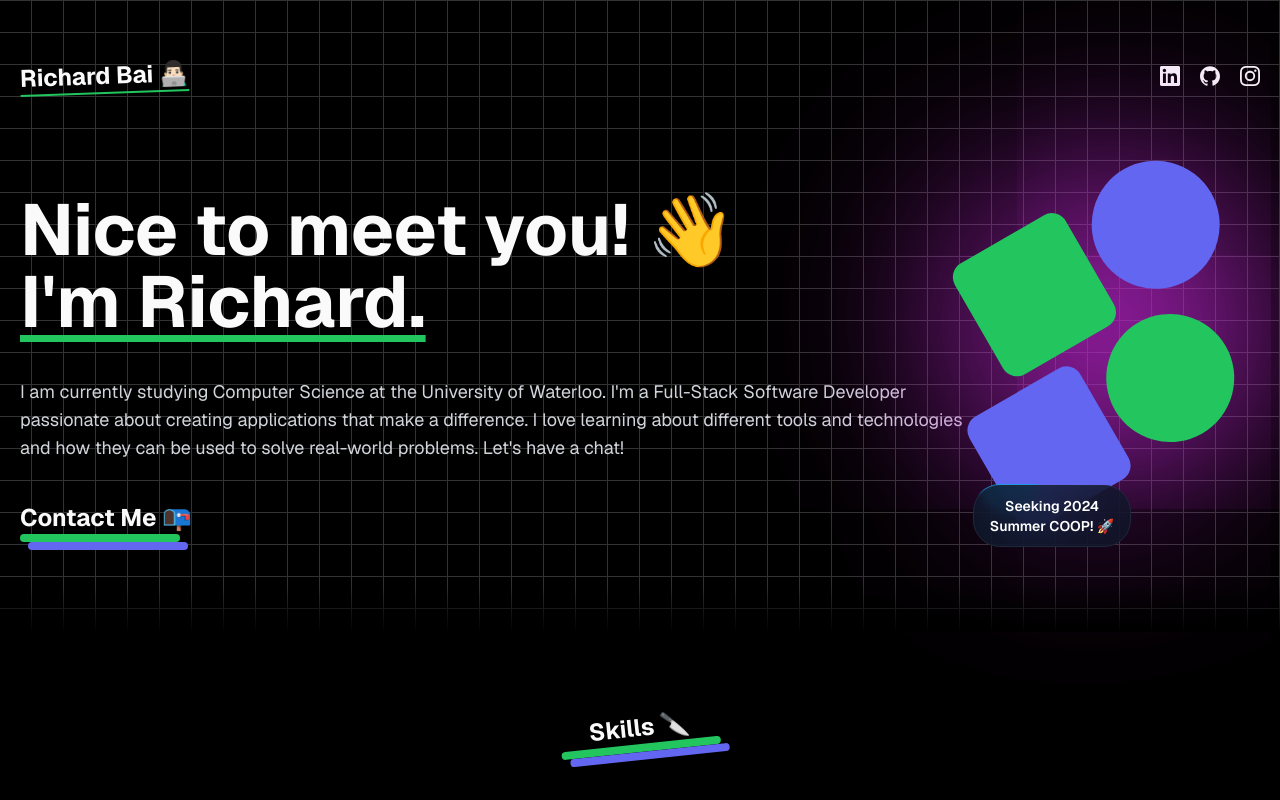
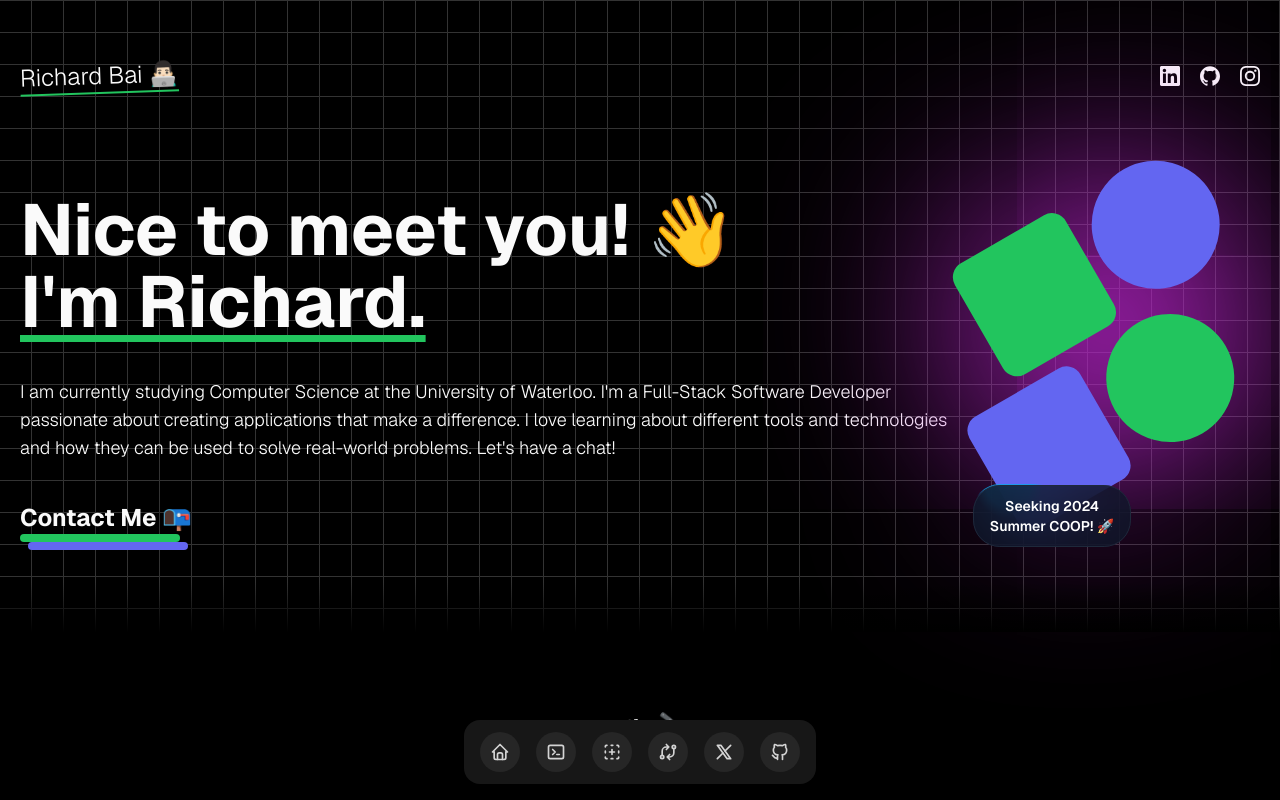
Before and after one commit to richieb21/personal-portfolio, a Next.js app: page / in a window 1280 px wide. Shown: the top 800 px of the page. Built offline with nearby package versions, Linux system fonts and the light colour scheme.

Commit message:
Added Floating Dock & Resume

```diff
--- a/app/(home)/components/HeroSection.tsx
+++ b/app/(home)/components/HeroSection.tsx
@@ -1,67 +1,77 @@
-"use client"
+"use client";
 
-import { MovingBorderBtn } from '@/components/ui/moving-border'
-import Link from 'next/link'
-import React, { useState } from 'react'
-import Title from './Title';
+import { MovingBorderBtn } from "@/components/ui/moving-border";
+import Link from "next/link";
+import React, { useState } from "react";
+import Title from "./Title";
 
 export default function HeroSection() {
-
-    const [buttonText, setButtonText] = useState('Seeking 2024 Summer COOP! 🚀');
+  const [buttonText, setButtonText] = useState("Seeking 2024 Summer COOP! 🚀");
   const [isFading, setIsFading] = useState(false);
 
   const handleChangeText = () => {
     setIsFading(true);
     setTimeout(() => {
-            setButtonText(prevButtonText =>
-                prevButtonText === 'Seeking 2024 Summer COOP! 🚀' ? 'Take a look at my resume!' : 'Seeking 2024 Summer COOP! 🚀'
+      setButtonText((prevButtonText) =>
+        prevButtonText === "Seeking 2024 Summer COOP! 🚀"
+          ? "Take a look at my resume!"
+          : "Seeking 2024 Summer COOP! 🚀"
       );
       setIsFading(false);
     }, 250);
   };
 
   const handlePDF = () => {
-        window.open('https://www.dropbox.com/scl/fi/pzwno3tjjx47mmuqqw9wq/Richard_Bai_Resume_AI_External.pdf?rlkey=3lqobba4k1ey0w05t9cme5odq&dl=0', '_blank');
-    }
+    window.open("/resume.pdf", "_blank");
+  };
 
   return (
-        <div className='min-h-[60vh] flex flex-col-reverse gap-14 lg:gap-0 lg:flex-row items-center justify-between'>
-            <div className='space-y-10 text-center lg:text-left'>
-                <h1 className='text-4xl lg:text-7xl font-bold'>
-                    Nice to meet you! 👋 <br /> <span className='underline underline-offset-8 decoration-green-500'>{"I'm Richard."}</span>
+    <div className="min-h-[60vh] flex flex-col-reverse gap-14 lg:gap-0 lg:flex-row items-center justify-between">
+      <div className="space-y-10 text-center lg:text-left">
+        <h1 className="text-4xl lg:text-7xl font-bold">
+          Nice to meet you! 👋 <br />{" "}
+          <span className="underline underline-offset-8 decoration-green-500">
+            {"I'm Richard."}
+          </span>
         </h1>
 
-                <p className='md:w-76 text-lg text-gray-300'>
-                    {"I am currently studying Computer Science at the University of Waterloo. I'm a Full-Stack Software Developer passionate about creating applications that make a difference. I love learning about different tools and technologies and how they can be used to solve real-world problems. Let's have a chat!"}
+        <p className="md:w-76 text-lg text-white-300 font-light">
+          {
+            "I am currently studying Computer Science at the University of Waterloo. I'm a Full-Stack Software Developer passionate about creating applications that make a difference. I love learning about different tools and technologies and how they can be used to solve real-world problems. Let's have a chat!"
+          }
         </p>
 
-                <Link href={"mailto:r25bai@uwaterloo.ca"} className='inline-block'>
+        <Link href={"mailto:r25bai@uwaterloo.ca"} className="inline-block">
           <Title text={"Contact Me 📭"} />
         </Link>
       </div>
 
       <div>
-                <div className='w-72 h-72 space-y-3 -rotate-[30deg]'>
-                    <div className='flex gap-3 translate-x-8'>
-                        <div className='w-32 h-32 rounded-2xl bg-green-500'></div>
-                        <div className='w-32 h-32 rounded-full bg-indigo-500'></div>
+        <div className="w-72 h-72 space-y-3 -rotate-[30deg]">
+          <div className="flex gap-3 translate-x-8">
+            <div className="w-32 h-32 rounded-2xl bg-green-500"></div>
+            <div className="w-32 h-32 rounded-full bg-indigo-500"></div>
           </div>
-                    <div className='flex gap-3 -translate-x-8'>
-                        <div className='w-32 h-32 rounded-2xl bg-indigo-500'></div>
-                        <div className='w-32 h-32 rounded-full bg-green-500'></div>
+          <div className="flex gap-3 -translate-x-8">
+            <div className="w-32 h-32 rounded-2xl bg-indigo-500"></div>
+            <div className="w-32 h-32 rounded-full bg-green-500"></div>
           </div>
 
-                    <div className='glow absolute top-[40%] right-1/2 -z-10'></div>
+          <div className="glow absolute top-[40%] right-1/2 -z-10"></div>
         </div>
 
         <div onMouseEnter={handleChangeText} onMouseLeave={handleChangeText}>
           <MovingBorderBtn onClick={handlePDF}>
-                        <p className={`text-md m-2 font-semibold transition-opacity ease-linear duration-500 ${isFading ? 'opacity-0' : 'opacity-100'}`}>
+            <p
+              className={`text-md m-2 font-semibold transition-opacity ease-in-out duration-500 ${
+                isFading ? "opacity-0" : "opacity-100"
+              }`}
+            >
               {buttonText}
             </p>
           </MovingBorderBtn>
         </div>
       </div>
     </div>
-    )
+  );
 }
--- a/app/(home)/components/Navbar.tsx
+++ b/app/(home)/components/Navbar.tsx
@@ -1,43 +1,48 @@
-import { cn } from '@/lib/utils';
-import Link from 'next/link';
-import React from 'react'
+import { cn } from "@/lib/utils";
+import Link from "next/link";
+import React from "react";
 import { SiLinkedin, SiGithub, SiInstagram } from "react-icons/si";
 
 export default function Navbar({ className }: { className?: string }) {
-
   const socials = [
     {
       link: "https://www.linkedin.com/in/richard-bai-426b1a21a/",
       label: "LinkedIn",
-      icon: SiLinkedin
+      icon: SiLinkedin,
     },
     {
       link: "https://github.com/richieb21",
       label: "GitHub",
-      icon: SiGithub
+      icon: SiGithub,
     },
     {
       link: "https://www.instagram.com/richie.b18/",
       label: "Instagram",
-      icon: SiInstagram
+      icon: SiInstagram,
     },
   ];
 
   return (
-    <nav className={cn('py-10 flex justify-between items-center', className)}>
-      <h1 className='text-2xl font-bold underline underline-offset-8 decoration-green-500 -rotate-2'>Richard Bai 👨🏻‍💻</h1>
-      <div className='flex items-center gap-5'>
+    <nav className={cn("py-10 flex justify-between items-center", className)}>
+      <h1 className="text-2xl font-light underline underline-offset-8 decoration-green-500 -rotate-2">
+        Richard Bai 👨🏻‍💻
+      </h1>
+      <div className="flex items-center gap-5">
         {socials.map((social, index) => {
-
           const Icon = social.icon;
 
           return (
-            <Link href={social.link} key={index} aria-label={social.label} target='_blank'>
-              <Icon className='w-5 h-5 hover:scale-125 transition-all' />
+            <Link
+              href={social.link}
+              key={index}
+              aria-label={social.label}
+              target="_blank"
+            >
+              <Icon className="w-5 h-5 hover:scale-125 transition-all" />
             </Link>
           );
         })}
       </div>
     </nav>
-  )
+  );
 }
--- a/app/(home)/page.tsx
+++ b/app/(home)/page.tsx
@@ -1,14 +1,22 @@
-import React from 'react'
-import Navbar from './components/Navbar'
-import HeroSection from './components/HeroSection'
-import Skills from './components/Skills'
-import Project from './components/Project'
-import Footer from './components/Footer'
-import { FloatingNav } from '@/components/ui/floating-navbar'
-import { SiReact } from 'react-icons/si'
+import React from "react";
+import Navbar from "./components/Navbar";
+import HeroSection from "./components/HeroSection";
+import Skills from "./components/Skills";
+import Project from "./components/Project";
+import Footer from "./components/Footer";
+import { FloatingNav } from "@/components/ui/floating-navbar";
+import { SiReact } from "react-icons/si";
+import { FloatingDock } from "@/components/ui/floating-dock";
+import {
+  IconBrandGithub,
+  IconBrandX,
+  IconExchange,
+  IconHome,
+  IconNewSection,
+  IconTerminal2,
+} from "@tabler/icons-react";
 
 export default function page() {
-
   const navItems = [
     {
       name: "Home",
@@ -23,37 +31,91 @@
     {
       name: "Projects",
       link: "#projects",
+      icon: <SiReact className="h-4 w-4 text-neutral-500 dark:text-white" />,
+    },
+  ];
+
+  const links = [
+    {
+      title: "Home",
       icon: (
-        <SiReact className="h-4 w-4 text-neutral-500 dark:text-white" />
+        <IconHome className="h-full w-full text-neutral-500 dark:text-neutral-300" />
       ),
+      href: "#",
+    },
+
+    {
+      title: "Products",
+      icon: (
+        <IconTerminal2 className="h-full w-full text-neutral-500 dark:text-neutral-300" />
+      ),
+      href: "#",
+    },
+    {
+      title: "Components",
+      icon: (
+        <IconNewSection className="h-full w-full text-neutral-500 dark:text-neutral-300" />
+      ),
+      href: "#",
+    },
+    {
+      title: "Changelog",
+      icon: (
+        <IconExchange className="h-full w-full text-neutral-500 dark:text-neutral-300" />
+      ),
+      href: "#",
+    },
+
+    {
+      title: "Twitter",
+      icon: (
+        <IconBrandX className="h-full w-full text-neutral-500 dark:text-neutral-300" />
+      ),
+      href: "#",
+    },
+    {
+      title: "GitHub",
+      icon: (
+        <IconBrandGithub className="h-full w-full text-neutral-500 dark:text-neutral-300" />
+      ),
+      href: "#",
     },
   ];
 
   return (
-    <div className='min-h-screen bg-black'>
-      <div className='dark:bg-black bg-white  dark:bg-grid-white/[0.2] bg-grid-black/[0.2] relative'>
-        <div className='max-w-7xl mx-auto p-5'>
+    <div className="min-h-screen bg-black">
+      <div className="dark:bg-black bg-white  dark:bg-grid-white/[0.2] bg-grid-black/[0.2] relative">
+        <div className="max-w-7xl mx-auto p-5">
           <FloatingNav navItems={navItems} />
           <Navbar />
-          <section id='/'><HeroSection /></section>
-          <div style={{
-            position: 'absolute',
-            bottom: 0,
-            left: 0,
-            right: 0,
-            height: '50px',
-            background: 'linear-gradient(to bottom, transparent, black)'
-          }}></div>
+          <section id="/">
+            <HeroSection />
+          </section>
+          <div
+            style={{
+              position: "absolute",
+              bottom: 0,
+              left: 0,
+              right: 0,
+              height: "50px",
+              background: "linear-gradient(to bottom, transparent, black)",
+            }}
+          ></div>
         </div>
 
-        <div className='h-10 xl:h-32 bg-gradient-to-t from-black absolute -bottom-5 left-0'></div>
+        <div className="h-10 xl:h-32 bg-gradient-to-t from-black absolute -bottom-5 left-0"></div>
       </div>
 
-      <div className='max-w-7xl mx-auto mt-20'>
-        <section id='skills'><Skills /></section>
-        <section id='projects'><Project /></section>
+      <div className="max-w-7xl mx-auto mt-20">
+        <section id="skills">
+          <Skills />
+        </section>
+        <section id="projects">
+          <Project />
+        </section>
         <Footer />
       </div>
+      <FloatingDock items={links} />
     </div>
-  )
+  );
 }
--- /dev/null
+++ b/components/ui/floating-dock.tsx
@@ -0,0 +1,197 @@
+"use client";
+
+import { cn } from "@/lib/utils";
+import { IconLayoutNavbarCollapse } from "@tabler/icons-react";
+import {
+  AnimatePresence,
+  MotionValue,
+  motion,
+  useMotionValue,
+  useSpring,
+  useTransform,
+} from "framer-motion";
+import Link from "next/link";
+import { useRef, useState } from "react";
+
+export const FloatingDock = ({
+  items,
+  desktopClassName,
+  mobileClassName,
+}: {
+  items: { title: string; icon: React.ReactNode; href: string }[];
+  desktopClassName?: string;
+  mobileClassName?: string;
+}) => {
+  return (
+    <>
+      <FloatingDockDesktop items={items} className={desktopClassName} />
+      <FloatingDockMobile items={items} className={mobileClassName} />
+    </>
+  );
+};
+
+const FloatingDockMobile = ({
+  items,
+  className,
+}: {
+  items: { title: string; icon: React.ReactNode; href: string }[];
+  className?: string;
+}) => {
+  const [open, setOpen] = useState(false);
+  return (
+    <div
+      className={cn("fixed bottom-4 right-4 z-50 block md:hidden", className)}
+    >
+      <AnimatePresence>
+        {open && (
+          <motion.div
+            layoutId="nav"
+            className="absolute bottom-full mb-2 inset-x-0 flex flex-col gap-2"
+          >
+            {items.map((item, idx) => (
+              <motion.div
+                key={item.title}
+                initial={{ opacity: 0, y: 10 }}
+                animate={{
+                  opacity: 1,
+                  y: 0,
+                }}
+                exit={{
+                  opacity: 0,
+                  y: 10,
+                  transition: {
+                    delay: idx * 0.05,
+                  },
+                }}
+                transition={{ delay: (items.length - 1 - idx) * 0.05 }}
+              >
+                <Link
+                  href={item.href}
+                  key={item.title}
+                  className="h-10 w-10 rounded-full bg-gray-50 dark:bg-neutral-900 flex items-center justify-center"
+                >
+                  <div className="h-4 w-4">{item.icon}</div>
+                </Link>
+              </motion.div>
+            ))}
+          </motion.div>
+        )}
+      </AnimatePresence>
+      <button
+        onClick={() => setOpen(!open)}
+        className="h-10 w-10 rounded-full bg-gray-50 dark:bg-neutral-800 flex items-center justify-center"
+      >
+        <IconLayoutNavbarCollapse className="h-5 w-5 text-neutral-500 dark:text-neutral-400" />
+      </button>
+    </div>
+  );
+};
+
+const FloatingDockDesktop = ({
+  items,
+  className,
+}: {
+  items: { title: string; icon: React.ReactNode; href: string }[];
+  className?: string;
+}) => {
+  let mouseX = useMotionValue(Infinity);
+  return (
+    <motion.div
+      onMouseMove={(e) => mouseX.set(e.pageX)}
+      onMouseLeave={() => mouseX.set(Infinity)}
+      className={cn(
+        "fixed bottom-4 left-1/2 transform -translate-x-1/2 z-50 hidden md:flex h-16 gap-4 items-end rounded-2xl bg-gray-50 dark:bg-neutral-900 px-4 pb-3",
+        className
+      )}
+    >
+      {items.map((item) => (
+        <IconContainer mouseX={mouseX} key={item.title} {...item} />
+      ))}
+    </motion.div>
+  );
+};
+
+function IconContainer({
+  mouseX,
+  title,
+  icon,
+  href,
+}: {
+  mouseX: MotionValue;
+  title: string;
+  icon: React.ReactNode;
+  href: string;
+}) {
+  let ref = useRef<HTMLDivElement>(null);
+
+  let distance = useTransform(mouseX, (val) => {
+    let bounds = ref.current?.getBoundingClientRect() ?? { x: 0, width: 0 };
+
+    return val - bounds.x - bounds.width / 2;
+  });
+
+  let widthTransform = useTransform(distance, [-150, 0, 150], [40, 80, 40]);
+  let heightTransform = useTransform(distance, [-150, 0, 150], [40, 80, 40]);
+
+  let widthTransformIcon = useTransform(distance, [-150, 0, 150], [20, 40, 20]);
+  let heightTransformIcon = useTransform(
+    distance,
+    [-150, 0, 150],
+    [20, 40, 20]
+  );
+
+  let width = useSpring(widthTransform, {
+    mass: 0.1,
+    stiffness: 150,
+    damping: 12,
+  });
+  let height = useSpring(heightTransform, {
+    mass: 0.1,
+    stiffness: 150,
+    damping: 12,
+  });
+
+  let widthIcon = useSpring(widthTransformIcon, {
+    mass: 0.1,
+    stiffness: 150,
+    damping: 12,
+  });
+  let heightIcon = useSpring(heightTransformIcon, {
+    mass: 0.1,
+    stiffness: 150,
+    damping: 12,
+  });
+
+  const [hovered, setHovered] = useState(false);
+
+  return (
+    <Link href={href}>
+      <motion.div
+        ref={ref}
+        style={{ width, height }}
+        onMouseEnter={() => setHovered(true)}
+        onMouseLeave={() => setHovered(false)}
+        className="aspect-square rounded-full bg-gray-200 dark:bg-neutral-800 flex items-center justify-center relative"
+      >
+        <AnimatePresence>
+          {hovered && (
+            <motion.div
+              initial={{ opacity: 0, y: 10, x: "-50%" }}
+              animate={{ opacity: 1, y: 0, x: "-50%" }}
+              exit={{ opacity: 0, y: 2, x: "-50%" }}
+              className="px-2 py-0.5 whitespace-pre rounded-md bg-gray-100 border dark:bg-neutral-800 dark:border-neutral-900 dark:text-white border-gray-200 text-neutral-700 absolute left-1/2 -translate-x-1/2 -top-8 w-fit text-xs"
+            >
+              {title}
+            </motion.div>
+          )}
+        </AnimatePresence>
+        <motion.div
+          style={{ width: widthIcon, height: heightIcon }}
+          className="flex items-center justify-center"
+        >
+          {icon}
+        </motion.div>
+      </motion.div>
+    </Link>
+  );
+}
```
Also changed, not shown: app/layout.tsx (+24 -3 lines), package.json (+4 -3 lines), app/(home)/components/Experience.tsx (added), 2 other files (tests, documents, lock files or other folders). Lines whose indentation alone changed are shown as unchanged.
